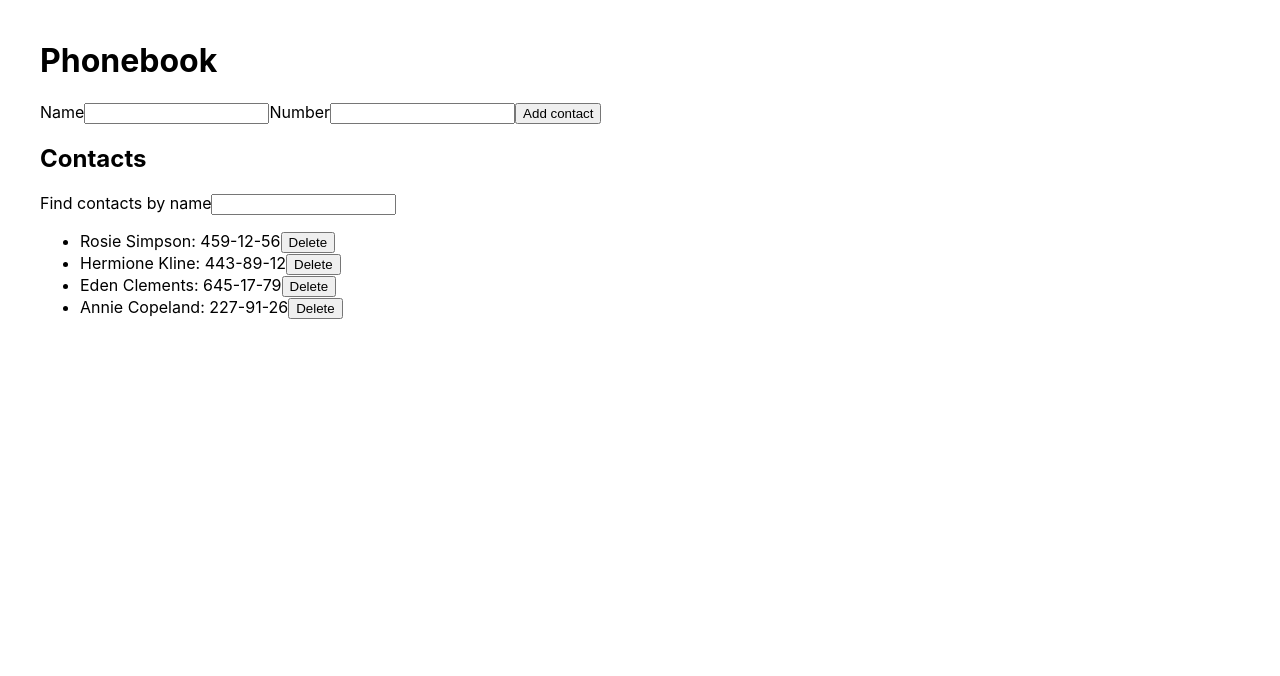
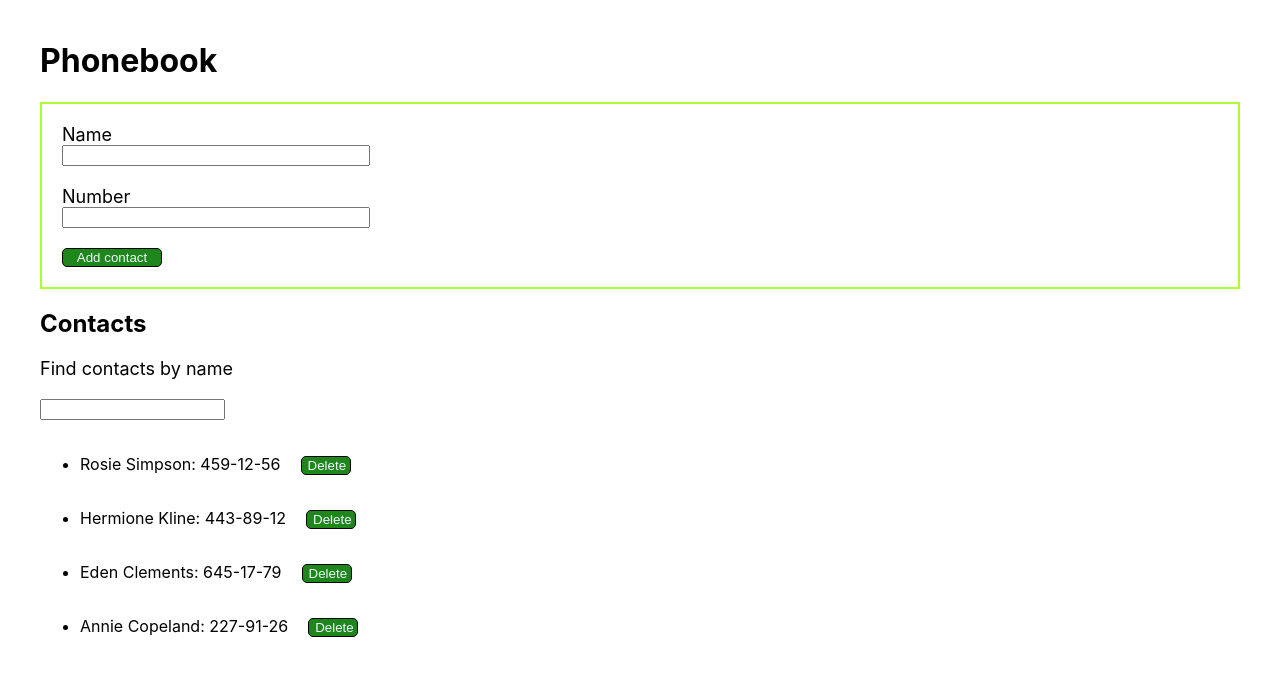
Before and after one commit to OlyaArta/goit-react-hw-02-phonebook, a React (Create React App) app: page / in a window 1280 px wide. Shown: the top 676 px of the page. Built offline with nearby package versions, Linux system fonts and the light colour scheme.

Commit message:
add styles and fix bags

```diff
--- a/src/App.js
+++ b/src/components/App.js
@@ -1,9 +1,9 @@
 import React from "react";
 import { v4 as uuidv4 } from "uuid";
-import Container from "./components/container/Container";
-import Form from "./components/form/Form";
-import ContactList from "./components/contactList/ContactList";
-import Filter from "./components/filter/Filter";
+import Container from "./container/Container";
+import Form from "./form/Form";
+import ContactList from "./contactList/ContactList";
+import Filter from "./filter/Filter";
 
 class App extends React.Component {
   state = {
@@ -27,12 +27,11 @@ class App extends React.Component {
       if (contacts.some((contact) => contact.name === name)) {
         return alert(`${name} is already in contacts!`);
       }
-      return { contacts: [newContact, ...contacts] };
     });
 
-    // this.setState(({ contacts }) => ({
-    //   contacts: [newContact, ...contacts],
-    // }));
+    this.setState(({ contacts }) => ({
+      contacts: [newContact, ...contacts],
+    }));
   };
 
   watchFilter = (event) => {
--- /dev/null
+++ b/src/components/contactList/Contact.module.css
@@ -0,0 +1,26 @@
+.list {
+}
+
+li {
+  margin-top: 15px;
+}
+
+.button {
+  margin-top: 20px;
+  margin-left: 20px;
+  width: 50px;
+  border-radius: 5px;
+  border: 1px solid black;
+  background-color: rgb(31, 134, 28);
+  color: aliceblue;
+  cursor: pointer;
+  font-weight: 500;
+}
+
+.button:hover,
+.button:focus {
+  background-color: rgb(94, 248, 80);
+  color: white;
+
+  transition: all 250ms linear;
+}
--- a/src/components/contactList/ContactItem.js
+++ b/src/components/contactList/ContactItem.js
@@ -1,12 +1,13 @@
 import React from "react";
 import PropTypes from "prop-types";
+import s from "./Contact.module.css";
 
 const ContactItem = ({ name, number, onClick }) => {
   return (
     <li>
       <span>{name}: </span>
       <span>{number}</span>
-      <button type="button" onClick={onClick}>
+      <button type="button" onClick={onClick} className={s.button}>
         Delete
       </button>
     </li>
--- a/src/components/contactList/ContactList.js
+++ b/src/components/contactList/ContactList.js
@@ -1,10 +1,11 @@
 // import React, { Component } from "react";
 import PropTypes from "prop-types";
 import ContactItem from "./ContactItem";
+import s from "./Contact.module.css";
 
 const ContactList = ({ contacts, onDeleteContact }) => {
   return (
-    <ul>
+    <ul className={s.list}>
       {contacts.map(({ id, name, number }) => (
         <ContactItem
           name={name}
--- a/src/components/filter/Filter.js
+++ b/src/components/filter/Filter.js
@@ -1,10 +1,16 @@
 import PropTypes from "prop-types";
+import s from "./Filter.module.css";
 
 function Filter({ value, onChange }) {
   return (
-    <label>
+    <label className={s.label}>
       Find contacts by name
-      <input type="text" value={value} onChange={onChange} />
+      <input
+        type="text"
+        value={value}
+        onChange={onChange}
+        className={s.input}
+      />
     </label>
   );
 }
--- /dev/null
+++ b/src/components/filter/Filter.module.css
@@ -0,0 +1,9 @@
+.label {
+  width: 300px;
+  font-size: 18px;
+}
+
+.input {
+  display: flex;
+  margin-top: 20px;
+}
--- a/src/components/form/Form.js
+++ b/src/components/form/Form.js
@@ -1,6 +1,7 @@
 import React, { Component } from "react";
 import shortid from "shortid";
 import PropTypes from "prop-types";
+import s from "./Form.module.css";
 
 class Form extends Component {
   state = {
@@ -32,8 +33,10 @@ class Form extends Component {
   render() {
     return (
       <>
-        <form onSubmit={this.handleSubmit}>
-          <label htmlFor={this.nameInputId}>Name</label>
+        <form onSubmit={this.handleSubmit} className={s.form}>
+          <label htmlFor={this.nameInputId} className={s.label}>
+            Name
+          </label>
           <input
             type="text"
             name="name"
@@ -43,9 +46,12 @@ class Form extends Component {
             value={this.state.name}
             onChange={this.handleChange}
             id={this.nameInputId}
+            className={s.input}
           />
 
-          <label htmlFor={this.numberInputId}>Number</label>
+          <label htmlFor={this.numberInputId} className={s.label}>
+            Number
+          </label>
           <input
             type="tel"
             name="number"
@@ -55,9 +61,12 @@ class Form extends Component {
             value={this.state.number}
             onChange={this.handleChange}
             id={this.numberInputId}
+            className={s.input}
           />
 
-          <button type="submit">Add contact</button>
+          <button type="submit" className={s.btn}>
+            Add contact
+          </button>
         </form>
       </>
     );
--- /dev/null
+++ b/src/components/form/Form.module.css
@@ -0,0 +1,45 @@
+.form {
+  border: 2px solid greenyellow;
+  display: flex;
+  flex-direction: column;
+  padding: 20px;
+}
+
+.label {
+  width: 300px;
+  font-size: 18px;
+}
+
+.label:not(:first-child) {
+  margin-top: 20px;
+}
+
+.input {
+  width: 300px;
+}
+
+.input:hover,
+.input:focus {
+  border-radius: 4px;
+
+  transition: all 250ms linear;
+}
+
+.btn {
+  margin-top: 20px;
+  width: 100px;
+  border-radius: 5px;
+  border: 1px solid black;
+  background-color: rgb(31, 134, 28);
+  color: aliceblue;
+  cursor: pointer;
+  font-weight: 500;
+}
+
+.btn:hover,
+.btn:focus {
+  background-color: rgb(94, 248, 80);
+  color: white;
+
+  transition: all 250ms linear;
+}
--- a/src/index.js
+++ b/src/index.js
@@ -1,7 +1,7 @@
 import React from "react";
 import ReactDOM from "react-dom";
 import "./index.css";
-import App from "./App";
+import App from "./components/App";
 
 ReactDOM.render(
   <React.StrictMode>
```
